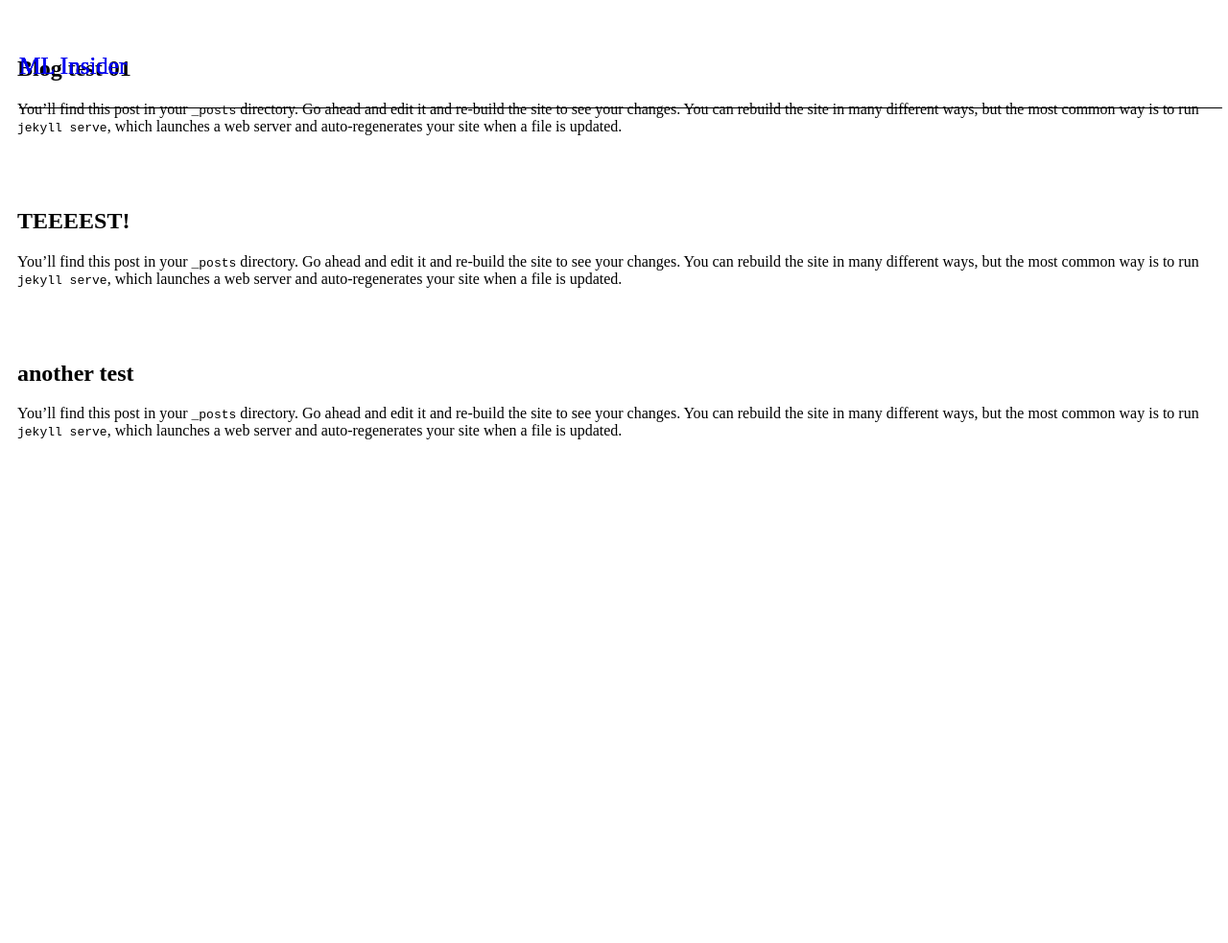
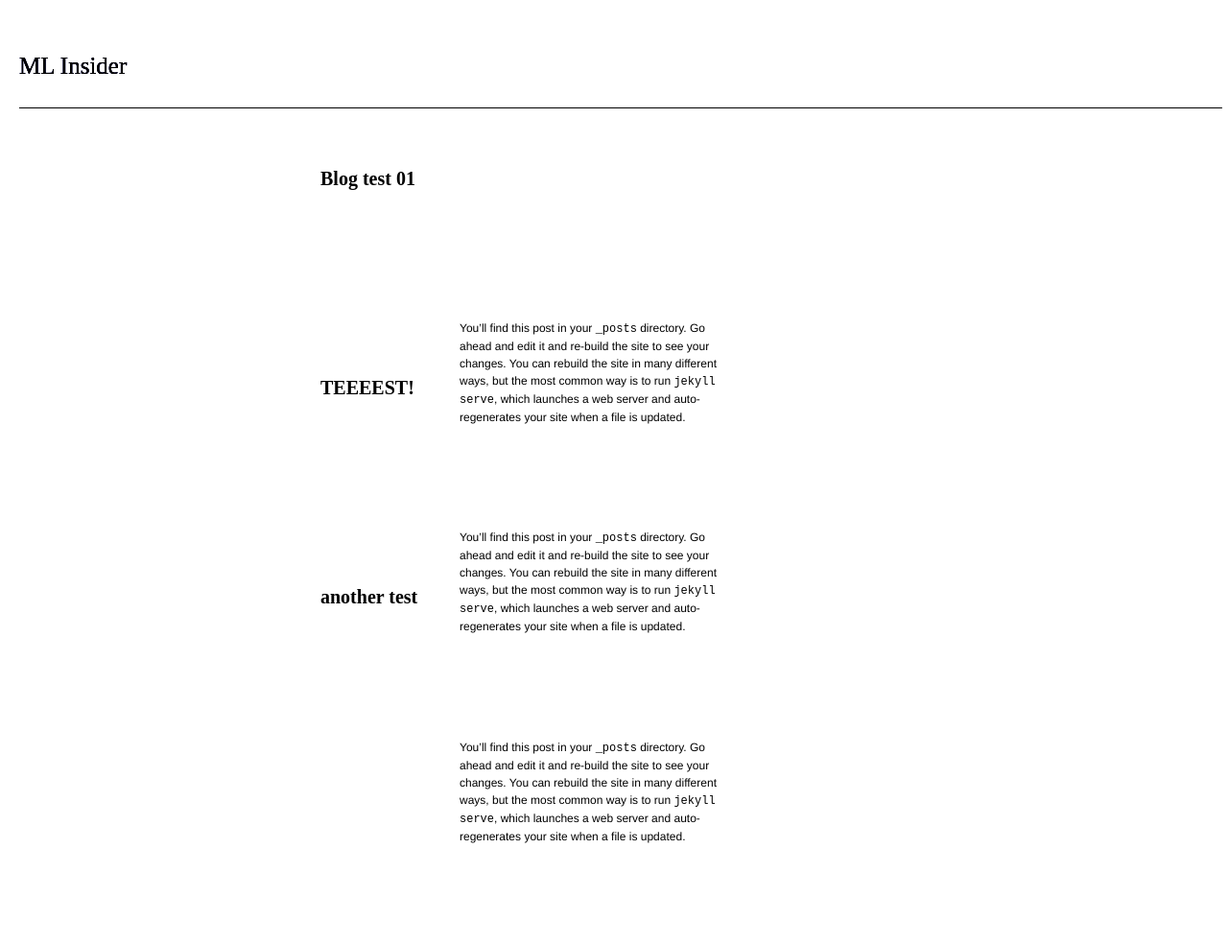
Before and after one commit to tsavas/ml_insider, a Jekyll site: the page built from index.html, in a window 1280 px wide. Shown: the whole page at 96% size. Built offline with Jekyll 4.4.1, drawn with Linux system fonts in a browser that asks for light colours; Markdown is read by kramdown in place of the engine named in the settings; before the commit the page ends 900 px from its top, so only the background shows below that.

Commit message:
testing an adjustment to css

```diff
--- a/_layouts/default.html
+++ b/_layouts/default.html
@@ -9,8 +9,9 @@
 
 <body>
     {% include header.html %}
-    <div>
+    <div id="Blogbody" class="Hilight">
         {{content}}
+
     </div>
         {% include footer.html %}
 </body>
--- a/index.html
+++ b/index.html
@@ -6,7 +6,7 @@
     {% for post in site.posts %}
     <li>
         <h2>{{post.title}}</h2>
-        <p>{{post}}</p>
+        {{post}}
     </li>
     {% endfor %}
 </ul>
```
